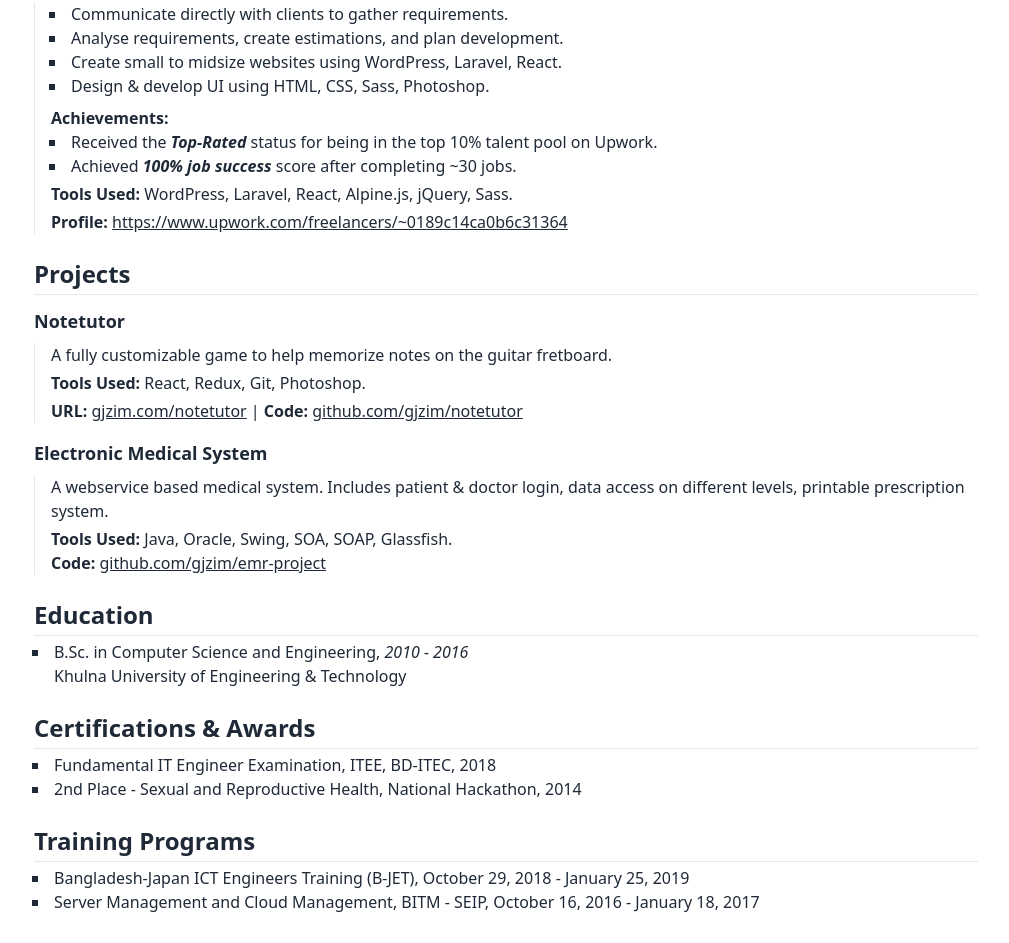
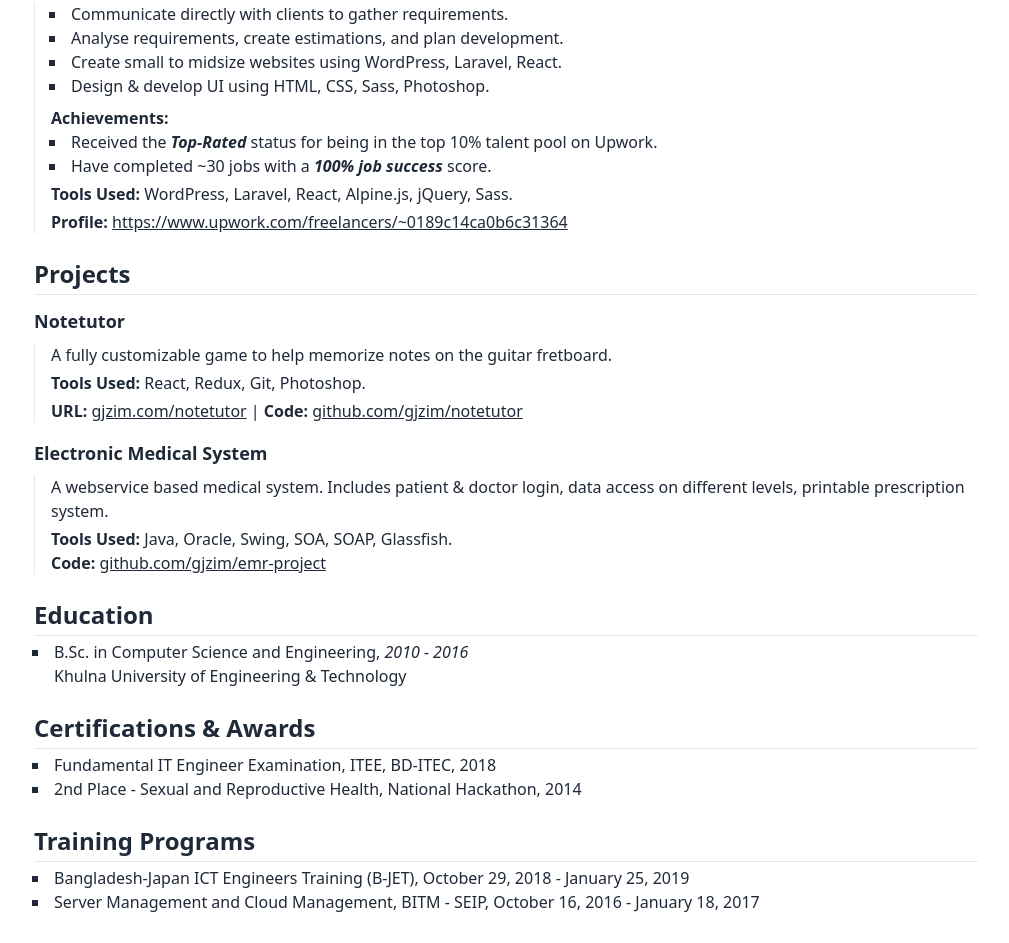
Before and after one commit to gjzim/resume, a plain HTML site: page index.html in a window 1280 px wide. Shown: the part 973-1916 px from the top of the page, without its empty margins (134-1143 px from the left). Drawn offline with Linux system fonts and the light colour scheme.

Commit message:
Change upwork job success achievement line

```diff
--- a/index.html
+++ b/index.html
@@ -129,8 +129,7 @@
                         <ul>
                             <li>Received the <strong><em>Top-Rated</em></strong> status for being in the top 10% talent
                                 pool on Upwork.</li>
-                            <li>Achieved <strong><em>100% job success</em></strong> score after completing ~30 jobs.
-                            </li>
+                            <li>Have completed ~30 jobs with a <strong><em>100% job success</em></strong> score.</li>
                         </ul>
                     </div>
 
```
